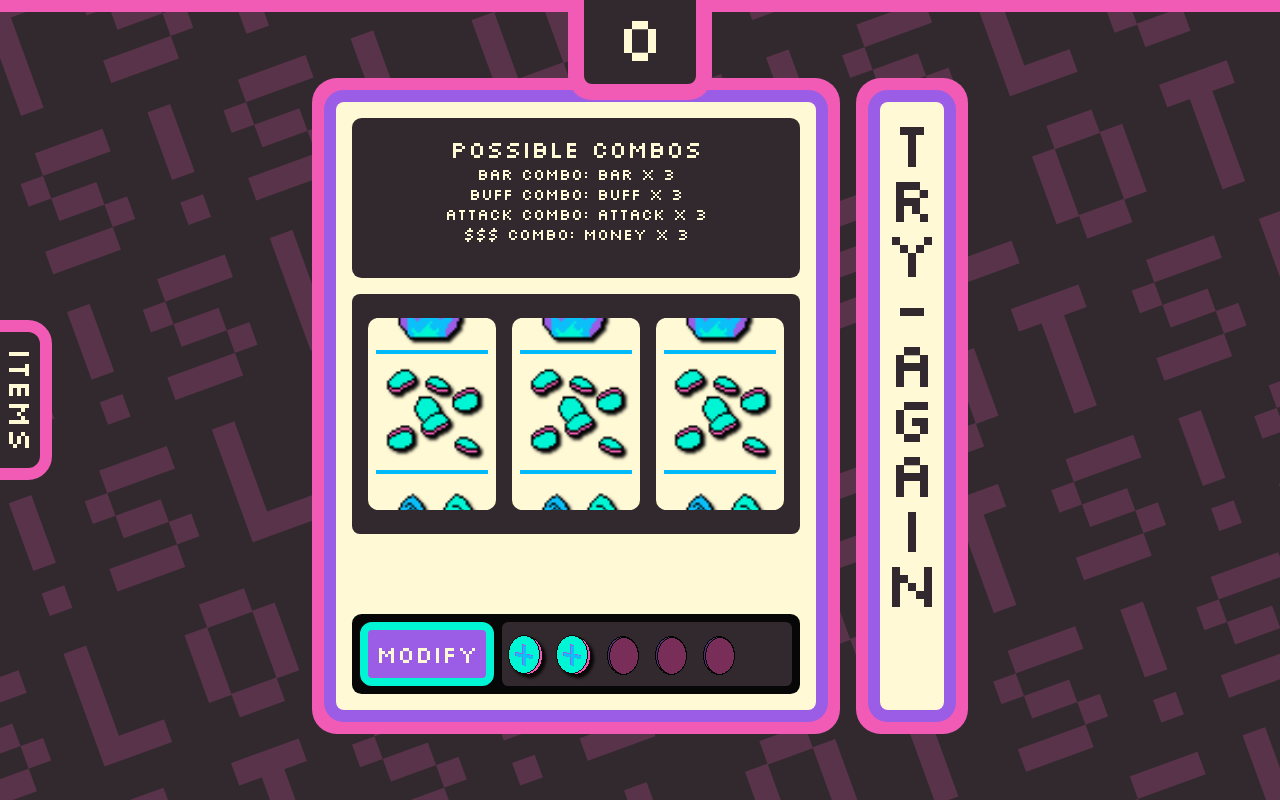
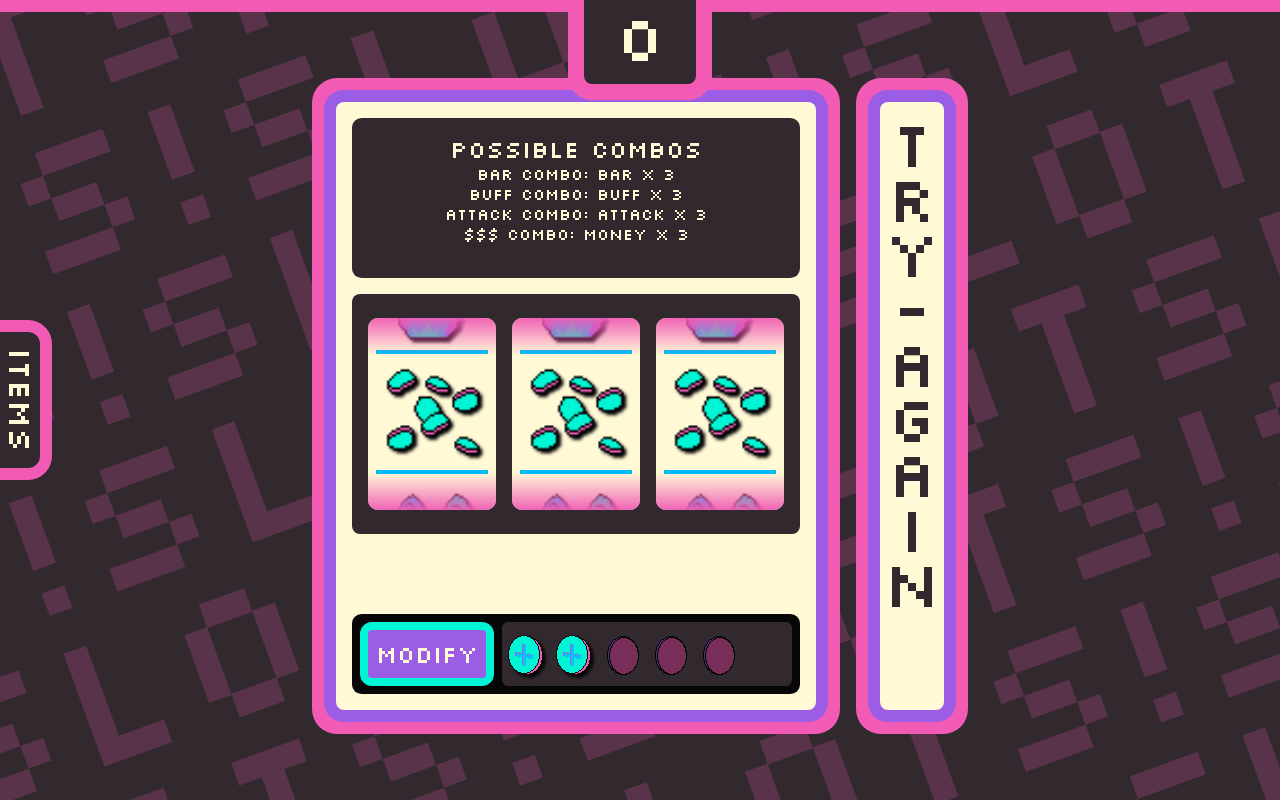
Before and after one commit to thyancey/slot-machine, a React (Vite) app: page / in a window 1280 px wide. Built offline with nearby package versions, Linux system fonts and the light colour scheme.

Commit message:
gradient over slotmachine

```diff
--- a/src/components/slotmachine/components/reel.tsx
+++ b/src/components/slotmachine/components/reel.tsx
@@ -23,6 +23,14 @@ const ScWrapper = styled.div`
 
   &.spinning {
   }
+`;
+
+const ScReelOverlay = styled.div`
+  position: absolute;
+  inset: -0.6rem;
+  --color-pink-transparent: rgba(241, 91, 181, 0);
+  background: var(--color-pink);
+  background: linear-gradient(0deg, var(--color-pink) 0%, var(--color-pink-transparent) 20%, var(--color-pink-transparent) 80%, var(--color-pink) 100%);
 `;
 
 const ScReelCenterer = styled.div`
@@ -164,6 +172,7 @@ function SlotReel({ reelItems, reelIdx, setCurReelItem, reelTarget }: Props) {
           ))}
         </ScReelTape>
       </ScReelCenterer>
+      <ScReelOverlay />
     </ScWrapper>
   );
 }
```
